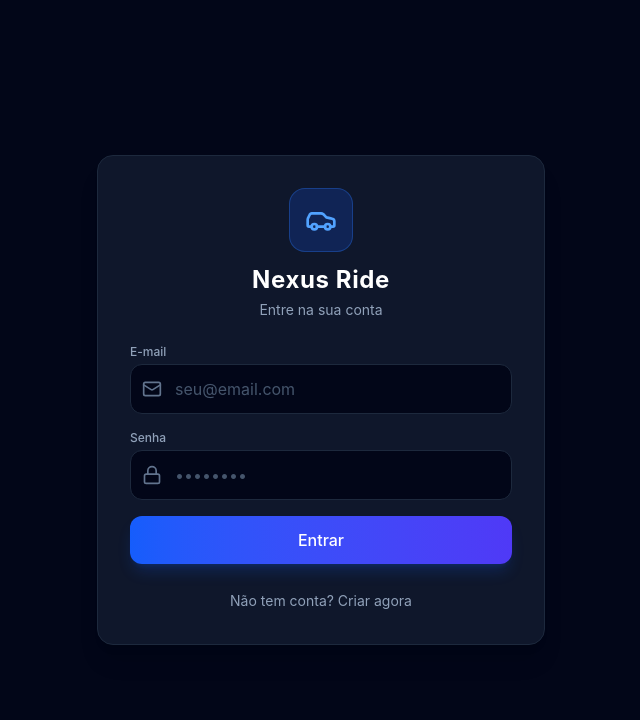
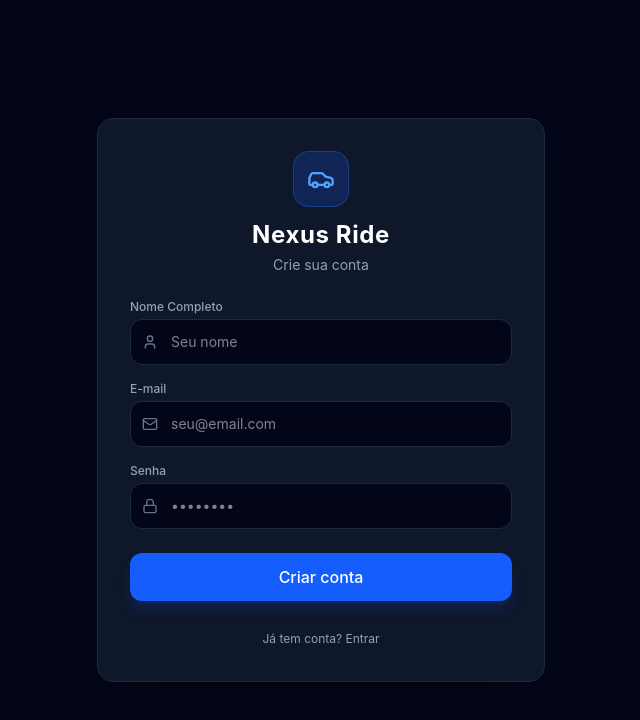
Before and after one commit to andersonpereira07716-oss/nexus-ride, a React (Vite) app: page / in a window 1280 px wide. Shown: the top 720 px of the page, without its empty margins (319-959 px from the left). Built offline with nearby package versions, Linux system fonts and the light colour scheme; no server answers.

Commit message:
fix: corrige fluxo de cadastro e adiciona tratamento de erros no Auth

```diff
--- a/src/components/Auth.tsx
+++ b/src/components/Auth.tsx
@@ -1,91 +1,80 @@
 import { useState } from 'react';
 import { supabase } from '../lib/supabase';
-import { Mail, Lock, User, Car, AlertCircle } from 'lucide-react';
+import { Car, Lock, Mail, User, AlertCircle } from 'lucide-react';
 
 export function Auth() {
-  const [isSignUp, setIsSignUp] = useState(false);
+  const [isLogin, setIsLogin] = useState(false);
   const [email, setEmail] = useState('');
   const [password, setPassword] = useState('');
   const [fullName, setFullName] = useState('');
   const [loading, setLoading] = useState(false);
-  const [errorMsg, setErrorMsg] = useState('');
+  const [errorMsg, setErrorMsg] = useState<string | null>(null);
 
-  // Função para traduzir e suavizar os erros do Supabase
-  const translateError = (message: string) => {
-    if (message.includes('Invalid login credentials')) {
-      return 'E-mail ou senha incorretos. Verifique seus dados.';
-    }
-    if (message.includes('For security purposes, you can only request this after')) {
-      return 'Muitas tentativas. Por favor, aguarde alguns segundos antes de tentar novamente.';
-    }
-    if (message.includes('User already registered')) {
-      return 'Este e-mail já está cadastrado. Tente fazer login.';
-    }
-    if (message.includes('Password should be at least')) {
-      return 'A senha deve ter pelo menos 6 caracteres.';
-    }
-    return message;
-  };
-
-  const handleSubmit = async (e: React.FormEvent) => {
+  const handleAuth = async (e: React.FormEvent) => {
     e.preventDefault();
     setLoading(true);
-    setErrorMsg('');
+    setErrorMsg(null);
 
-    if (isSignUp) {
-      const { error } = await supabase.auth.signUp({
-        email,
-        password,
-        options: { data: { full_name: fullName } },
-      });
-      if (error) {
-        setErrorMsg(translateError(error.message));
+    try {
+      if (isLogin) {
+        const { error } = await supabase.auth.signInWithPassword({
+          email,
+          password,
+        });
+        if (error) throw error;
+      } else {
+        const { error } = await supabase.auth.signUp({
+          email,
+          password,
+          options: {
+            data: {
+              full_name: fullName,
+            },
+          },
+        });
+        if (error) throw error;
+        alert('Conta criada com sucesso! Verifique seu e-mail se necessário ou faça login.');
       }
-    } else {
-      const { error } = await supabase.auth.signInWithPassword({
-        email,
-        password,
-      });
-      if (error) {
-        setErrorMsg(translateError(error.message));
-      }
+    } catch (error: any) {
+      setErrorMsg(error.message || 'Ocorreu um erro na autenticação.');
+    } finally {
+      setLoading(false);
     }
-    setLoading(false);
   };
 
   return (
-    <div className="min-h-screen bg-slate-950 flex flex-col items-center justify-center p-4">
-      <div className="w-full max-w-md bg-slate-900 border border-slate-800 rounded-2xl p-8 shadow-xl">
+    <div className="min-h-screen bg-slate-950 flex items-center justify-center p-4 text-white">
+      <div className="bg-slate-900 border border-slate-800 rounded-2xl p-8 max-w-md w-full shadow-2xl">
         <div className="flex flex-col items-center mb-6">
-          <div className="w-16 h-16 bg-blue-600/20 rounded-2xl flex items-center justify-center mb-3 border border-blue-500/30">
-            <Car className="w-8 h-8 text-blue-400" />
+          <div className="w-14 h-14 bg-blue-600/20 rounded-2xl flex items-center justify-center mb-3 border border-blue-500/30">
+            <Car className="w-7 h-7 text-blue-400" />
           </div>
-          <h1 className="text-2xl font-bold text-white tracking-wide">Nexus Ride</h1>
+          <h1 className="text-2xl font-bold tracking-wide">Nexus Ride</h1>
           <p className="text-slate-400 text-sm mt-1">
-            {isSignUp ? 'Crie sua conta' : 'Entre na sua conta'}
+            {isLogin ? 'Entre na sua conta' : 'Crie sua conta'}
           </p>
         </div>
 
         {errorMsg && (
-          <div className="mb-4 p-3 bg-red-500/10 border border-red-500/30 rounded-xl flex items-center gap-3 text-red-400 text-sm">
-            <AlertCircle className="w-5 h-5 shrink-0" />
+          <div className="mb-4 p-3 bg-red-500/10 border border-red-500/30 rounded-xl flex items-center gap-2 text-red-400 text-xs">
+            <AlertCircle className="w-4 h-4 shrink-0" />
             <span>{errorMsg}</span>
           </div>
         )}
 
-        <form onSubmit={handleSubmit} className="space-y-4">
-          {isSignUp && (
+        <form onSubmit={handleAuth} className="space-y-4">
+          {!isLogin && (
             <div>
               <label className="block text-xs font-medium text-slate-400 mb-1">Nome Completo</label>
               <div className="relative">
-                <User className="absolute left-3 top-1/2 -translate-y-1/2 w-5 h-5 text-slate-500" />
+                <User className="absolute left-3 top-1/2 -translate-y-1/2 w-4 h-4 text-slate-500" />
                 <input
                   type="text"
                   required
                   value={fullName}
                   onChange={(e) => setFullName(e.target.value)}
-                  placeholder="Seu Nome"
-                  className="w-full bg-slate-950 border border-slate-800 rounded-xl px-4 py-3 pl-11 text-white placeholder-slate-600 focus:outline-none focus:border-blue-500 transition-colors"
+                  placeholder="Seu nome"
+                  className="w-full bg-slate-950 border border-slate-800 rounded-xl px-4 py-3 pl-10 text-sm text-white focus:outline-none focus:border-blue-500 transition-colors"
                 />
               </div>
             </div>
@@ -94,14 +83,14 @@ export function Auth() {
           <div>
             <label className="block text-xs font-medium text-slate-400 mb-1">E-mail</label>
             <div className="relative">
-              <Mail className="absolute left-3 top-1/2 -translate-y-1/2 w-5 h-5 text-slate-500" />
+              <Mail className="absolute left-3 top-1/2 -translate-y-1/2 w-4 h-4 text-slate-500" />
               <input
                 type="email"
                 required
                 value={email}
                 onChange={(e) => setEmail(e.target.value)}
                 placeholder="seu@email.com"
-                className="w-full bg-slate-950 border border-slate-800 rounded-xl px-4 py-3 pl-11 text-white placeholder-slate-600 focus:outline-none focus:border-blue-500 transition-colors"
+                className="w-full bg-slate-950 border border-slate-800 rounded-xl px-4 py-3 pl-10 text-sm text-white focus:outline-none focus:border-blue-500 transition-colors"
               />
             </div>
           </div>
@@ -109,14 +98,14 @@ export function Auth() {
           <div>
             <label className="block text-xs font-medium text-slate-400 mb-1">Senha</label>
             <div className="relative">
-              <Lock className="absolute left-3 top-1/2 -translate-y-1/2 w-5 h-5 text-slate-500" />
+              <Lock className="absolute left-3 top-1/2 -translate-y-1/2 w-4 h-4 text-slate-500" />
               <input
                 type="password"
                 required
                 value={password}
                 onChange={(e) => setPassword(e.target.value)}
                 placeholder="••••••••"
-                className="w-full bg-slate-950 border border-slate-800 rounded-xl px-4 py-3 pl-11 text-white placeholder-slate-600 focus:outline-none focus:border-blue-500 transition-colors"
+                className="w-full bg-slate-950 border border-slate-800 rounded-xl px-4 py-3 pl-10 text-sm text-white focus:outline-none focus:border-blue-500 transition-colors"
               />
             </div>
           </div>
@@ -124,21 +113,18 @@ export function Auth() {
           <button
             type="submit"
             disabled={loading}
-            className="w-full bg-gradient-to-r from-blue-600 to-indigo-600 text-white font-medium py-3 rounded-xl shadow-lg shadow-blue-600/20 hover:opacity-90 transition-opacity disabled:opacity-50"
+            className="w-full bg-blue-600 hover:bg-blue-500 text-white font-medium py-3 rounded-xl transition-colors shadow-lg shadow-blue-600/20 disabled:opacity-50 mt-2"
           >
-            {loading ? 'Processando...' : isSignUp ? 'Criar conta' : 'Entrar'}
+            {loading ? 'Processando...' : isLogin ? 'Entrar' : 'Criar conta'}
           </button>
         </form>
 
         <div className="mt-6 text-center">
           <button
-            onClick={() => {
-              setIsSignUp(!isSignUp);
-              setErrorMsg('');
-            }}
-            className="text-sm text-slate-400 hover:text-blue-400 transition-colors"
+            onClick={() => setIsLogin(!isLogin)}
+            className="text-xs text-slate-400 hover:text-blue-400 transition-colors"
           >
-            {isSignUp ? 'Já tem conta? Entrar' : 'Não tem conta? Criar agora'}
+            {isLogin ? 'Não tem uma conta? Cadastre-se' : 'Já tem conta? Entrar'}
           </button>
         </div>
       </div>
```
